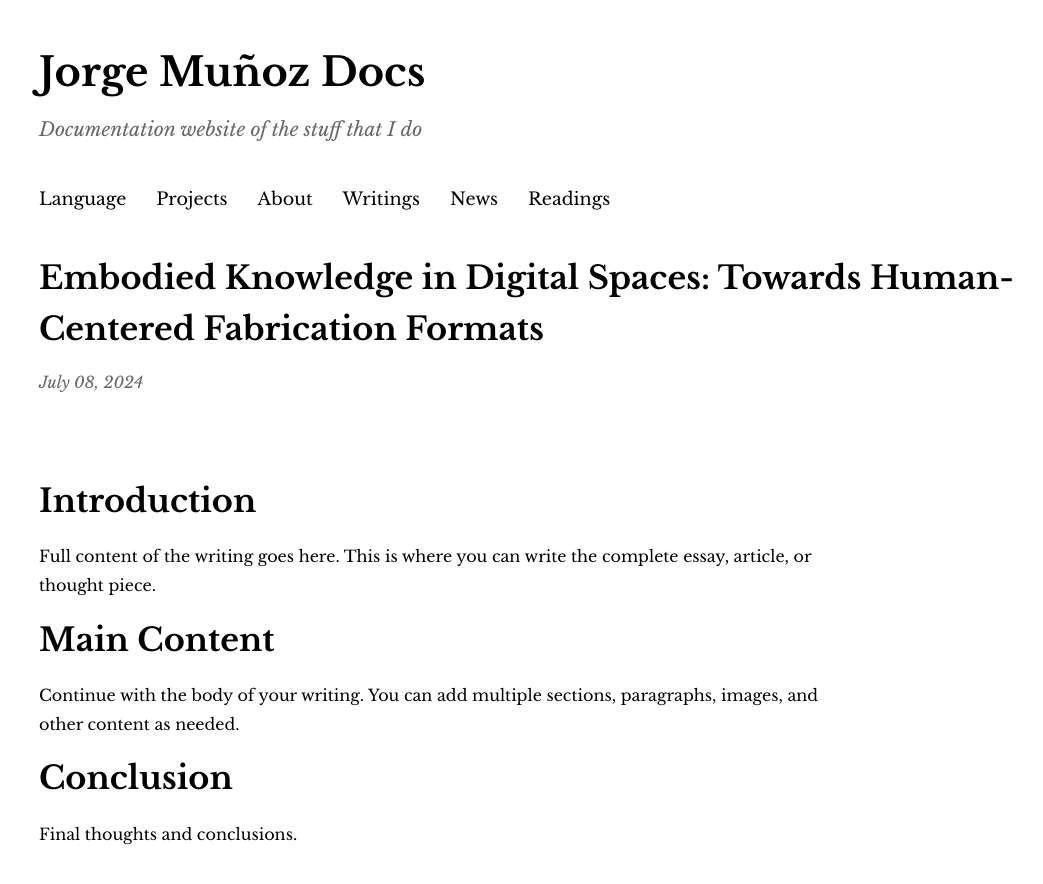
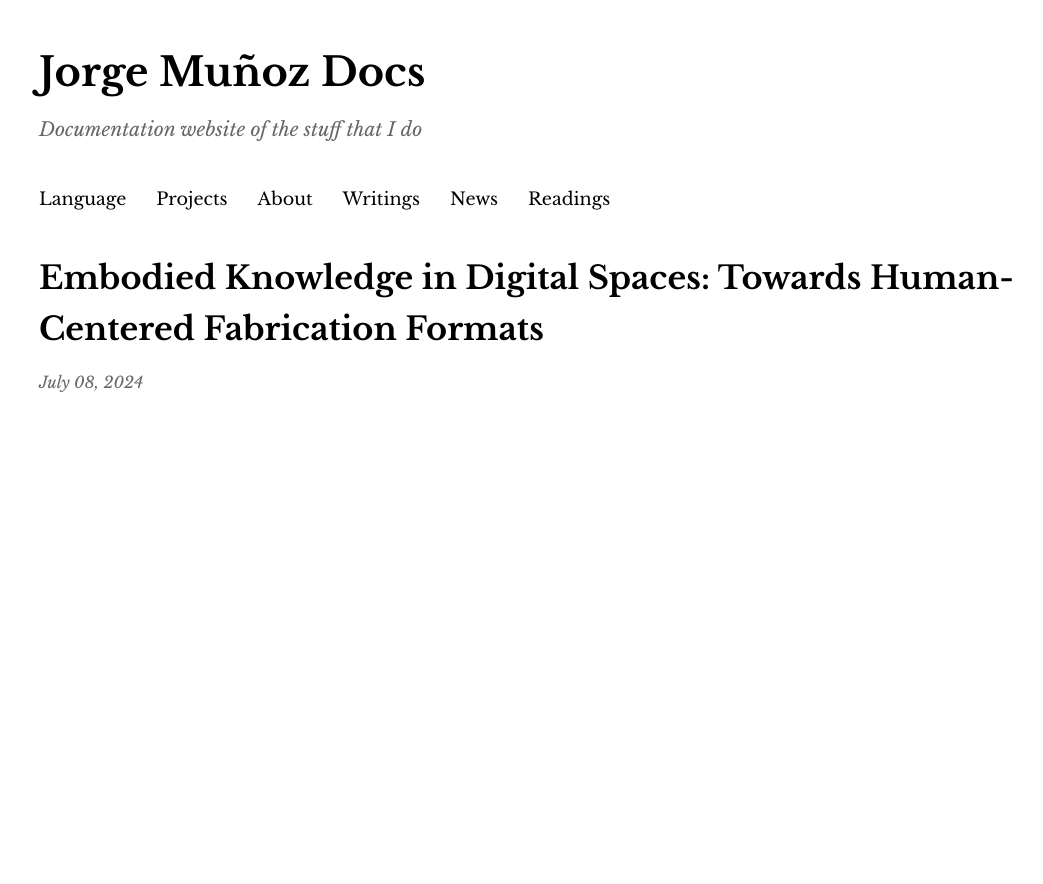
Before and after one commit to jmuozan/docs, a plain HTML site: page writings/writing1.html in a window 1280 px wide. Shown: the whole page, without its empty margins (41-1084 px from the left). After the commit the page ends 800 px from the top, so only its background shows below. Drawn offline with nearby package versions, Linux system fonts and the light colour scheme.

Commit message:
writing1 reframed

```diff
--- a/writings/fab25.html
+++ b/writings/writing1.html
@@ -42,14 +42,14 @@
     <main>
         <section>
             <div class="content-block">
-                <h2>Introduction</h2>
-                <p>Full content of the writing goes here. This is where you can write the complete essay, article, or thought piece.</p>
+                <h2></h2>
+                <p></p>
 
-                <h2>Main Content</h2>
-                <p>Continue with the body of your writing. You can add multiple sections, paragraphs, images, and other content as needed.</p>
+                <h2></h2>
+                <p></p>
 
-                <h2>Conclusion</h2>
-                <p>Final thoughts and conclusions.</p>
+                <h2></h2>
+                <p></p>
             </div>
         </section>
     </main>
```
Also changed, not shown: writings/index_w.html (+1 -1 lines), projects/IMG/llum25/MIRALLS-DEL-DEMA-LLUM-2025_VF_page-0016-scaled.jpg (added), projects/IMG/llum25/MIRALLS-DEL-DEMA-LLUM-2025_pages-to-jpg-0016-scaled.jpg (added), projects/IMG/llum25/MIRALLS-DEL-DEMA-LLUM-2025_pages-to-jpg-0017-scaled.jpg (added), projects/IMG/llum25/MIRALLS-DEL-DEMA-LLUM-2025_pages-to-jpg-0019-scaled.jpg (added), projects/IMG/llum25/MIRALLS-DEL-DEMA-LLUM-2025_pages-to-jpg-0020-scaled.jpg (added), projects/IMG/llum25/MIRALLS-DEL-DEMA-LLUM-2025_pages-to-jpg-0021-scaled.jpg (added), projects/IMG/llum25/MIRALLS-DEL-DEMA-LLUM-2025_pages-to-jpg-0023-scaled.jpg (added), projects/IMG/llum25/MIRALLS-DEL-DEMA-LLUM-2025_pages-to-jpg-0024-scaled.jpg (added), projects/IMG/llum25/MIRALLS-DEL-DEMA-LLUM-2025_pages-to-jpg-0027-1-scaled.jpg (added), projects/IMG/llum25/MirallsDelDema_llumbcn25_IAAC_-MOUJAHID-Dounia_01.png (added), projects/IMG/llum25/MirallsDelDema_llumbcn25_IAAC_-MOUJAHID-Dounia_03.png (added), projects/IMG/llum25/miralls-miralls.jpg (added).
